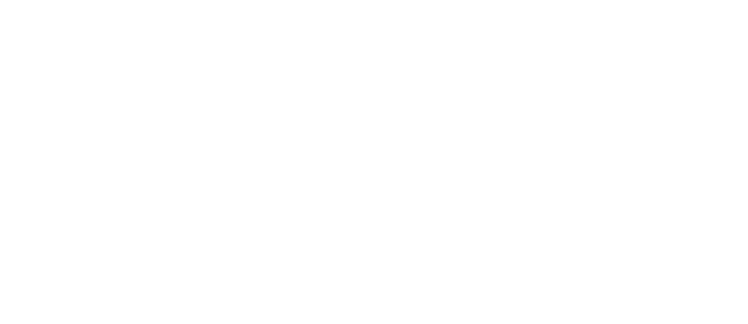
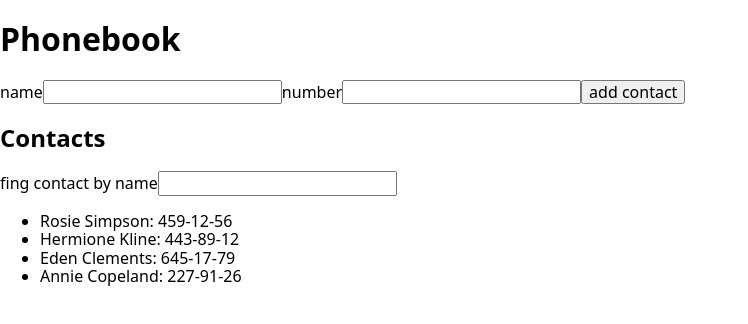
Before and after one commit to Oleksii-Deviatov/goit-react-hw-02-phonebook, a React (Create React App) app: page / in a window 1280 px wide. Shown: the top 324 px of the page, without its empty margins (0-748 px from the left). Built offline with nearby package versions, Linux system fonts and the light colour scheme.

Commit message:
step 1 2 3

```diff
--- a/package.json
+++ b/package.json
@@ -12,6 +12,7 @@
     "react": "^17.0.1",
     "react-dom": "^17.0.1",
     "react-scripts": "4.0.2",
+    "shortid": "^2.2.16",
     "web-vitals": "^1.1.0"
   },
   "scripts": {
--- a/public/index.html
+++ b/public/index.html
@@ -13,7 +13,7 @@
 
     <link rel="manifest" href="%PUBLIC_URL%/manifest.json" />
 
-    <title>goit-react-hw-02-phonebook"</title>
+    <title>goit-react-hw-02-phonebook</title>
   </head>
   <body>
     <noscript>You need to enable JavaScript to run this app.</noscript>
--- a/src/App.jsx
+++ b/src/App.jsx
@@ -1,5 +1,80 @@
-import React from "react";
+import React, { useState } from "react";
+import shortid from "shortid";
 
-const App = () => <></>;
+function App() {
+  const [contacts, setContacts] = useState([
+    { id: "id-1", name: "Rosie Simpson", number: "459-12-56" },
+    { id: "id-2", name: "Hermione Kline", number: "443-89-12" },
+    { id: "id-3", name: "Eden Clements", number: "645-17-79" },
+    { id: "id-4", name: "Annie Copeland", number: "227-91-26" },
+  ]);
+
+  const [name, setName] = useState("");
+
+  function inputHandler(e) {
+    setName(e.target.value);
+  }
+
+  const [number, setNunber] = useState("");
+
+  function inputNumberHendler(e) {
+    setNunber(e.target.value);
+  }
+
+  const [find, setFind] = useState("");
+
+  function inputFindHendler(e) {
+    setFind(e.target.value);
+  }
+
+  function filter() {
+    return contacts.filter(({ name }) =>
+      name.toLowerCase().includes(find.toLowerCase())
+    );
+  }
+
+  function submitHandler(e) {
+    e.preventDefault();
+    setContacts((prevState) => [
+      ...prevState,
+      {
+        id: shortid(),
+        name,
+        number,
+      },
+    ]);
+  }
+
+  return (
+    <>
+      <h1>Phonebook</h1>
+      <form onSubmit={submitHandler}>
+        <label>
+          name
+          <input type="text" value={name} onChange={inputHandler} />
+        </label>
+        <label>
+          number
+          <input value={number} type="tel" onChange={inputNumberHendler} />
+        </label>
+        <button type="submit">add contact</button>
+      </form>
+      <h2>Contacts</h2>
+      <label>
+        fing contact by name
+        <input type="text" value={find} onChange={inputFindHendler} />
+      </label>
+      <ul>
+        {filter().map(({ id, name, number }) => {
+          return (
+            <li key={id}>
+              {name}: {number}
+            </li>
+          );
+        })}
+      </ul>
+    </>
+  );
+}
 
 export default App;
```
Also changed, not shown: src/components/PhoneBook/index.jsx (added, +18 -0 lines), 1 other file (tests, documents, lock files or other folders).
